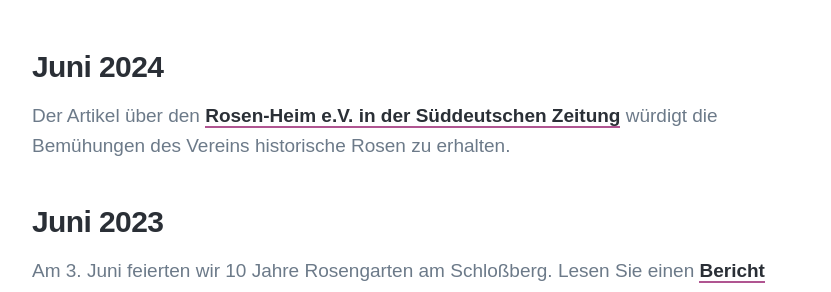
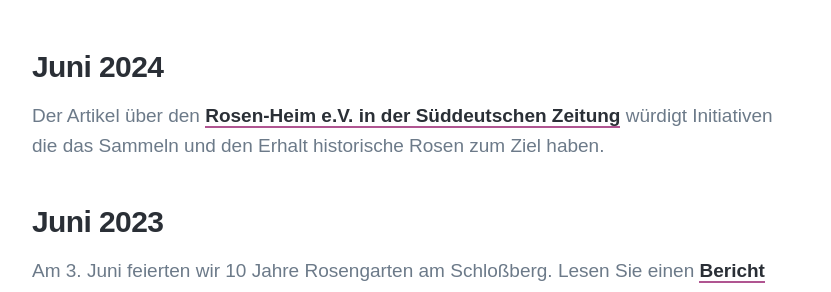
Before and after one commit to rosen-heim-ev/rosen-heim-ev.github.io, a Jekyll site: the page built from _pages/news.md, in a window 1280 px wide. Shown: the part 1028-1320 px from the top of the page, without its empty margins (224-1055 px from the left). Built offline with Jekyll 4.4.1, drawn with Linux system fonts in a browser that asks for light colours; nearby versions of some CDN libraries; some web fonts are replaced.

Commit message:
Update news.md

```diff
--- a/_pages/news.md
+++ b/_pages/news.md
@@ -21,7 +21,7 @@ Es gibt kostenlose Rosenführungen (siehe Kalender), Spenden werden gerne angeno
 
 ### Juni 2024
 
-Der Artikel über den [Rosen-Heim e.V. in der Süddeutschen Zeitung](https://www.sueddeutsche.de/projekte/artikel/stil/rosen-alte-sorten-rosenheim-e258045/) würdigt die Bemühungen des Vereins historische Rosen zu erhalten.
+Der Artikel über den [Rosen-Heim e.V. in der Süddeutschen Zeitung](https://www.sueddeutsche.de/projekte/artikel/stil/rosen-alte-sorten-rosenheim-e258045/) würdigt Initiativen die das Sammeln und den Erhalt historische Rosen zum Ziel haben.
 
 ### Juni 2023
 
```
